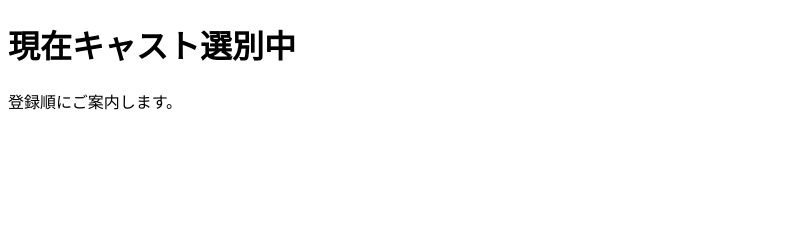
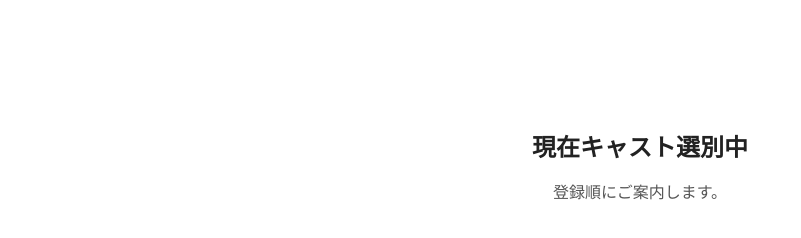
Before and after one commit to Omochimo/next, a plain HTML site: page index.html in a window 1280 px wide. Shown: the whole page, without its empty margins (0-801 px from the left). Drawn offline with Linux system fonts and the light colour scheme.

Commit message:
Update index.html

```diff
--- a/index.html
+++ b/index.html
@@ -1,6 +1,7 @@
 <!DOCTYPE html>
 <html lang="ja">
-<head><meta charset="utf-8"><title>構造体</title></head>
+<head><link rel="stylesheet" href="style.css">
+<meta charset="utf-8"><title>構造体</title></head>
 <body>
   <h1>現在キャスト選別中</h1>
   <p>登録順にご案内します。</p>
```
